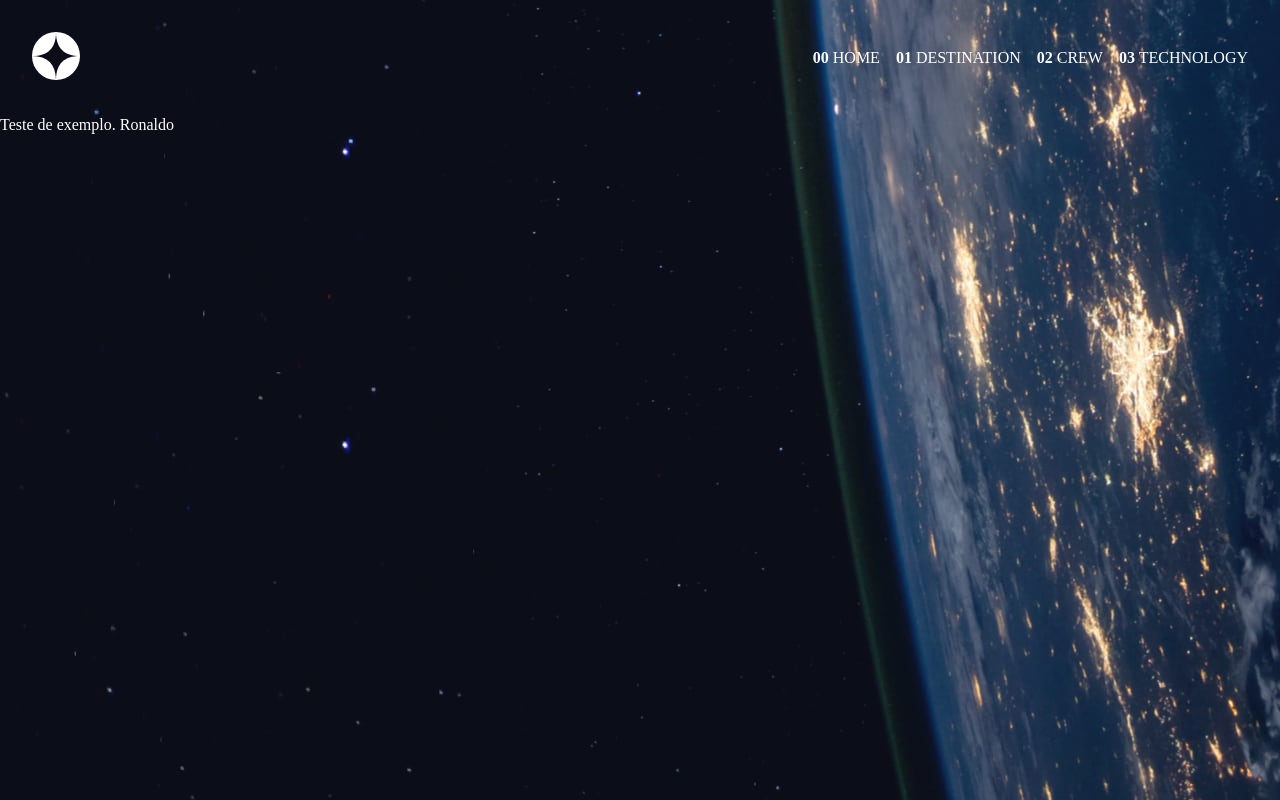
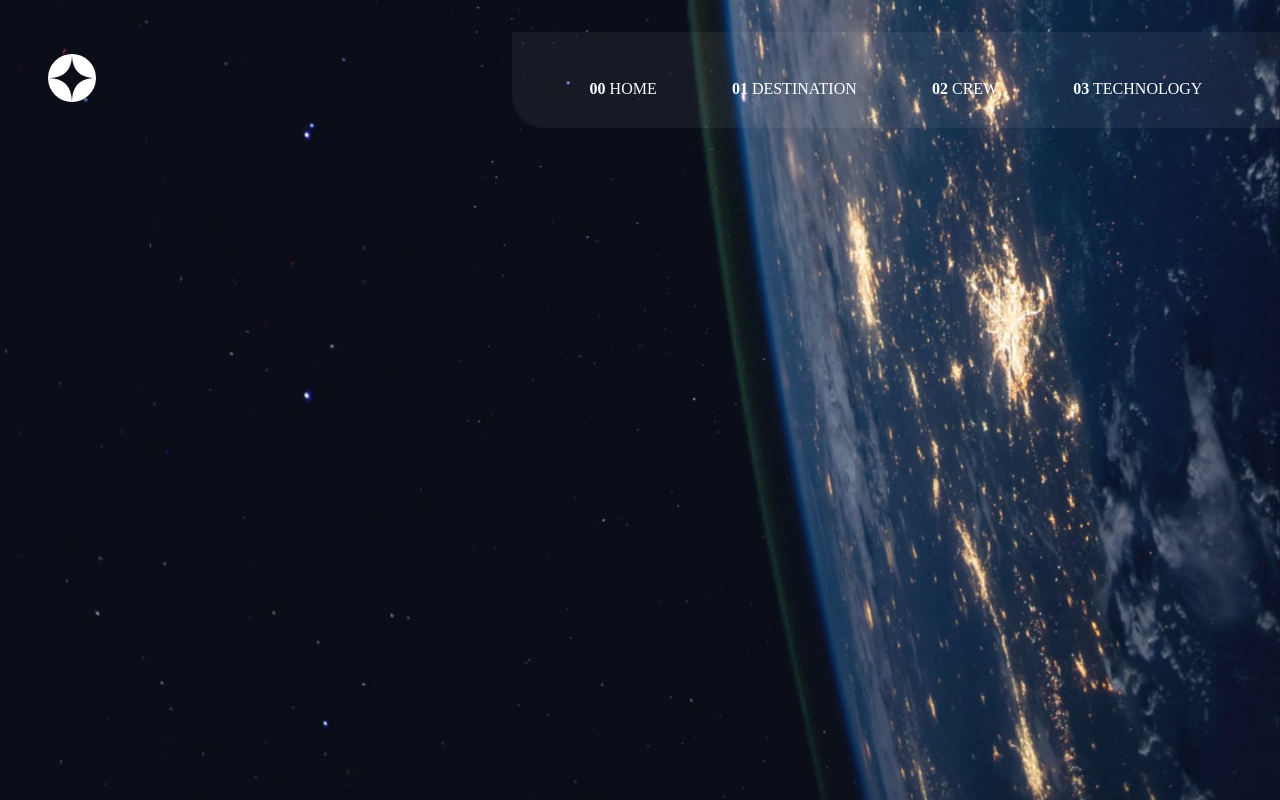
Before and after one commit to silvaPool/Espacial, a plain HTML site: page index.html in a window 1280 px wide. Drawn offline with Linux system fonts and the light colour scheme.

Commit message:
ajustes no header

```diff
--- a/index.html
+++ b/index.html
@@ -51,9 +51,6 @@
 
     </header>
 
-    <main class="conteudo">
-        <p>Teste de exemplo. Ronaldo</p>
-    </main>
 
 </body>
 
--- a/styles/style.css
+++ b/styles/style.css
@@ -13,25 +13,43 @@
 body {
     color: var(--color-primary);
     background-image: url("/images/background-home-desktop.jpg");
+    background-size: cover;
+    background-repeat: no-repeat;
 }
+
+/* HEADER */
 
 .header {
     display: flex;
     justify-content: space-between;
     align-items: center;
-    padding: 2rem;
+    padding: 2rem 0 0 3rem;
+}
+
+.header .nav {
+    background-color: rgba(255,255,255, 0.05);
+    width: 60vw;
+    height: 12vh;
+    border-bottom-left-radius: 2rem ;
 }
 
 .header .nav ul {
     display: flex;
+    justify-content: space-around;
+    padding: 3rem;
     gap: 1rem;
 }
 
 .header .nav ul li {
     list-style-type: none;
+    height: 7vh;
 }
 
 .header .nav ul li a {
     text-decoration: none;
     color: var(--color-primary);
 }
+
+.header .nav ul li:hover {
+    border-bottom: 1px solid white;
+}
```
